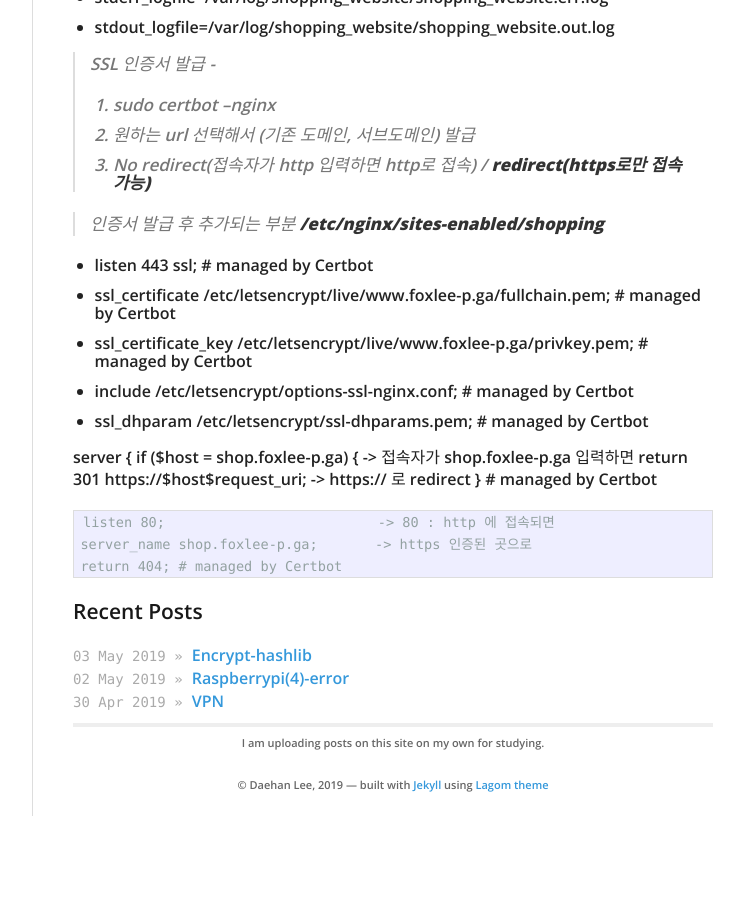
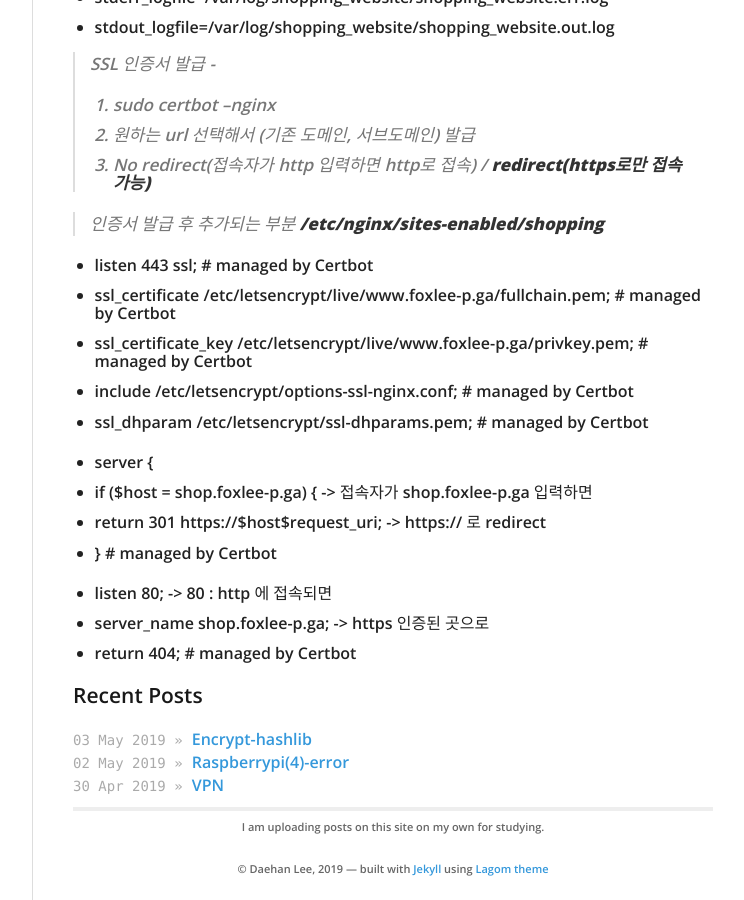
Before and after one commit to daehan0226/Study, a Jekyll site: the page built from _posts/2019-05-12-Subdomain.md, in a window 1280 px wide and 900 px high, scrolled down 2170 px. Shown: the whole window, without its empty margins (378-1122 px from the left). Built offline with Jekyll 4.4.1, drawn with Linux system fonts in a browser that asks for light colours; before the commit the page ends 2986 px from its top, so only the background shows below that.

```diff
--- a/_posts/2019-05-12-Subdomain.md
+++ b/_posts/2019-05-12-Subdomain.md
@@ -115,15 +115,15 @@ categories:
 * include /etc/letsencrypt/options-ssl-nginx.conf; # managed by Certbot
 * ssl_dhparam /etc/letsencrypt/ssl-dhparams.pem; # managed by Certbot
 
- server {
-    if ($host = shop.foxlee-p.ga) {                  -> 접속자가 shop.foxlee-p.ga 입력하면
-        return 301 https://$host$request_uri;        -> https:// 로 redirect
-    } # managed by Certbot
+ * server {
+ *   if ($host = shop.foxlee-p.ga) {                  -> 접속자가 shop.foxlee-p.ga 입력하면
+ *       return 301 https://$host$request_uri;        -> https:// 로 redirect
+ *   } # managed by Certbot
 
 
-	listen 80;                          -> 80 : http 에 접속되면
-	server_name shop.foxlee-p.ga;       -> https 인증된 곳으로
-    return 404; # managed by Certbot
+*	listen 80;                          -> 80 : http 에 접속되면
+*	server_name shop.foxlee-p.ga;       -> https 인증된 곳으로
+*    return 404; # managed by Certbot
 
 
 
```
